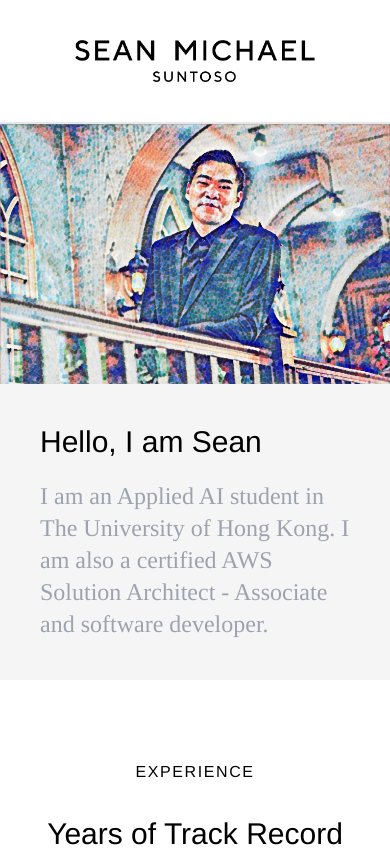
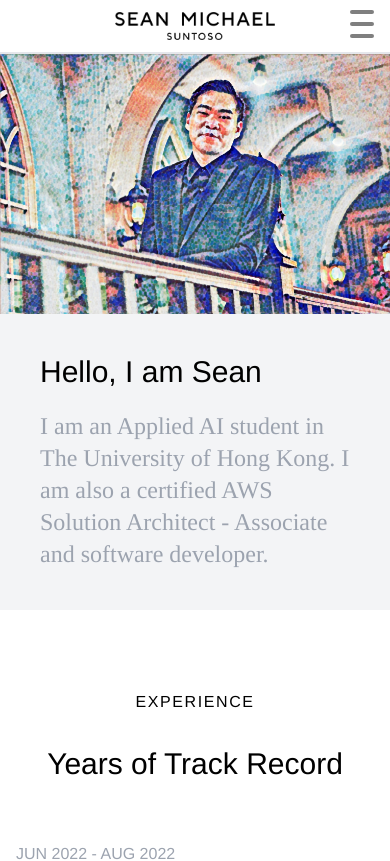
Before and after one commit to ssuntoso/ssuntoso_com, a React (Create React App) app: page / in a window 390 px wide. Shown: the top 861 px of the page. Built offline with nearby package versions, Linux system fonts and the light colour scheme; no server answers; the HTML template or start-up script is replaced by a standard one.

Commit message:
add navbar

```diff
--- a/src/App.js
+++ b/src/App.js
@@ -27,13 +27,87 @@ export default function App() {
     }
   }, []);
 
+  const handleClickScroll = (value) => {
+    const element = document.getElementById(`${value}`);
+    const headerOffset = 150;
+    const elementPosition = element.getBoundingClientRect().top;
+    const offsetPosition = elementPosition + window.pageYOffset - headerOffset;
+    console.log(offsetPosition)
+    if (element) {
+      // 👇 Will scroll smoothly to the top of the next section
+      window.scrollTo({ top: offsetPosition, behavior: 'smooth' });
+    }
+  };
+
+  //navbar animation
+  const [active,setActive] = useState(false);
+  const genericHamburgerLine = `h-1 w-6 my-1 rounded-full bg-black transition ease transform duration-300`;
+  const handleClick = ()=>{
+      setActive(!active)
+  }
+
   return (
-    <div className=''>
+    <div className='bg-white'>
       <header className={`header ${
-          small ? "sticky top-0 py-5 bg-white" : " container mx-auto border-b-2 sticky top-0 py-10"
+          small ? "border-b-2 sticky top-0 bg-gray-200 p-3" : "mx-auto border-b-2 sticky top-0 lg:p-6 p-3"
         }`}>
-        <div>
-          <img src={logo} className='w-60 mx-auto' alt="Sean Michael Suntoso"/>
+        <div className='hidden lg:block'>
+          <div>
+            <img src={logo} className='w-48 mx-auto' alt="Sean Michael Suntoso"/>
+          </div>
+          <div>
+            <ul className='flex place-content-center uppercase text-sm mt-5'>
+              <li className='mx-6 hover:cursor-pointer hover:underline' onClick={() => handleClickScroll('experience')}>Experience</li>
+              <li className='mx-6 hover:cursor-pointer hover:underline' onClick={() => handleClickScroll('education')}>Education</li>
+              <li className='mx-6 hover:cursor-pointer hover:underline' onClick={() => handleClickScroll('skills')}>Skills</li>
+              <li className='mx-6 hover:cursor-pointer hover:underline' onClick={() => handleClickScroll('organisations')}>Organisations</li>
+              <li className='mx-6 hover:cursor-pointer hover:underline' onClick={() => handleClickScroll('contact')}>Contact</li>
+            </ul>
+          </div>
+        </div>
+        <div className='lg:hidden'>
+          <img src={logo} className='w-40 mx-auto flex-1 flex items-center justify-center' alt="Sean Michael Suntoso"/>
+          <div className='absolute right-1 inset-y-1'>
+          <button
+            className="flex flex-col h-10 w-12 rounded justify-center items-center group lg:hidden"
+            onClick={() => handleClick()}
+          >
+            <div
+              className={`${genericHamburgerLine} ${
+                active
+                  ? "rotate-45 translate-y-3 opacity-50 group-hover:opacity-100"
+                  : "opacity-50 group-hover:opacity-100"
+              }`}
+            />
+            <div
+              className={`${genericHamburgerLine} ${
+                active ? "opacity-0" : "opacity-50 group-hover:opacity-100"
+              }`}
+            />
+            <div
+              className={`${genericHamburgerLine} ${
+                active
+                  ? "-rotate-45 -translate-y-3 opacity-50 group-hover:opacity-100"
+                  : "opacity-50 group-hover:opacity-100"
+              }`}
+            />
+          </button>
+          </div>
+          {active?
+          <div className = "content overflow-hidden">
+              <div className="overflow-hidden">
+                  <ul className='place-content-center uppercase text-sm mt-5 text-center'>
+                    <li className='py-3 w-full' onClick={() => handleClickScroll('experience')}>Experience</li>
+                    <li className='py-3 w-full' onClick={() => handleClickScroll('education')}>Education</li>
+                    <li className='py-3 w-full' onClick={() => handleClickScroll('skills')}>Skills</li>
+                    <li className='py-3 w-full' onClick={() => handleClickScroll('organisations')}>Organisations</li>
+                    <li className='py-3 w-full' onClick={() => handleClickScroll('contact')}>Contact</li>
+                  </ul>
+              </div>
+          </div>
+          :
+          <></>
+          }
         </div>
       </header>
       <div className='container mx-auto'>
@@ -53,7 +127,7 @@ export default function App() {
             <></>
           }
         </div>
-        <div className='bg-neutral-100'>
+        <div className='bg-gray-100'>
           <div className='grid lg:grid-cols-2 grid-cols-1 lg:gap-5'>
             <div>
               <img src={potrait} className='w-full mx-auto' alt="potrait"/>
@@ -64,11 +138,21 @@ export default function App() {
             </div>
           </div>
         </div>
-        <Experience />
-        <Education />
-        <Skills />
-        <Organisations />
-        <Contact />
+        <div id='experience'>
+          <Experience/>
+        </div>
+        <div id='education'>
+          <Education />
+        </div>
+        <div id='skills'>
+          <Skills />
+        </div>
+        <div id='organisations'>
+          <Organisations />
+        </div>
+        <div id='contact'>
+          <Contact />
+        </div>
         <div className='border-t-2 mt-20 mb-5 text-center'>
           <p className="text-sm mt-10 font-thin">
             Made with ♥ by Sean Michael Suntoso
--- a/src/sections/Contact.js
+++ b/src/sections/Contact.js
@@ -7,7 +7,7 @@ import { faEnvelope } from "@fortawesome/free-solid-svg-icons";
 
 export default function Contact(){
   return(
-    <div className='bg-gray-50  mt-10 pt-1 pb-14 px-4'>
+    <div className='bg-gray-100  mt-10 pt-1 pb-14 px-4'>
       <Title head='Contact' highlight='Hit Me Up!'/>
       <p className='text-center font-serif text-light text-xl'>
         Are you interested in collaborating or want to connect or chat? If so, hit the button down below.
--- a/src/sections/Skills.js
+++ b/src/sections/Skills.js
@@ -42,7 +42,7 @@ export default function Skills(){
     <div>
       <Title head='Skills' highlight='Day 1 Mentality'/>
       <div className='grid xl:grid-cols-4 md:grid-cols-2 grid-cols-1 gap-2 mx-4'>
-        <div className='bg-gray-50 p-5'>
+        <div className='bg-gray-100 p-5'>
           <h1 className='text-xl font-bold mb-3'>Certification</h1>
           <ul className='list-disc ml-4 text-gray-500 font-serif text-lg text-lg'>
             <li>
@@ -64,7 +64,7 @@ export default function Skills(){
             <img src={IBM} alt='IBM' className=''/>
           </p>
         </div>
-        <div className='bg-gray-50 p-5'>
+        <div className='bg-gray-100 p-5'>
           <h1 className='text-xl font-bold mb-3'>Core</h1>
           <p className='font-serif text-gray-500 text-lg'>
             Python, C++, AWS, JavaScript, TypeScript, Git, Docker, Linux
@@ -80,7 +80,7 @@ export default function Skills(){
             <img src={linux} alt='linux' className='h-10 m-1'/>
           </p>
         </div>
-        <div className='bg-gray-50 p-5'>
+        <div className='bg-gray-100 p-5'>
           <h1 className='text-xl font-bold mb-3'>AI and Data Science</h1>
           <p className='font-serif text-gray-500 text-lg'>
             Jupyter Notebook, Numpy, Pandas, Scikit Learn, PyTorch, TensorFlow, OpenCV
@@ -95,7 +95,7 @@ export default function Skills(){
             <img src={opencv} alt='opencv' className='h-10 m-1'/>
           </p>
         </div>
-        <div className='bg-gray-50 p-5'>
+        <div className='bg-gray-100 p-5'>
           <h1 className='text-xl font-bold mb-3'>Web Development</h1>
           <p className='font-serif text-gray-500 text-lg'>
             HTML, CSS, ReactJS, GatsbyJS, NextJS, PostgreSQL, NodeJS, ExpressJS
@@ -111,7 +111,7 @@ export default function Skills(){
             <img src={express} alt='express' className='h-10 m-1'/>
           </p>
         </div>
-        <div className='bg-gray-50 p-5'>
+        <div className='bg-gray-100 p-5'>
           <h1 className='text-xl font-bold mb-3'>Languages</h1>
           <ul className='list-disc ml-4 text-gray-500 font-serif text-lg text-lg'>
             <li>
@@ -128,7 +128,7 @@ export default function Skills(){
             </li>
           </ul>
         </div>
-        <div className='bg-gray-50 p-5'>
+        <div className='bg-gray-100 p-5'>
           <h1 className='text-xl font-bold mb-3'>Other Software</h1>
           <p className='font-serif text-gray-500 text-lg'>
             Microsoft 365, Google Workspace, Photoshop, Pixelmator Pro, Final Cut Pro
@@ -141,7 +141,7 @@ export default function Skills(){
             <img src={finalcut} alt='finalcut' className='h-10 m-1'/>
           </p>
         </div>
-        <div className='bg-gray-50 p-5'>
+        <div className='bg-gray-100 p-5'>
           <h1 className='text-xl font-bold mb-3'>Project Management</h1>
           <p className='font-serif text-gray-500 text-lg'>
             I usually work on my project using Agile Methodology
@@ -152,7 +152,7 @@ export default function Skills(){
             <img src={clickup} alt='clickup' className='h-10 m-1'/>
           </p>
         </div>
-        <div className='bg-gray-50 p-5'>
+        <div className='bg-gray-100 p-5'>
           <h1 className='text-xl font-bold mb-3'>Interest</h1>
           <p className='font-serif text-gray-500 text-lg'>
             Crypto, Blockchain, Cloud Computing, Stock Market, Traveling, Cooking
```
Also changed, not shown: src/App.css (+3 -37 lines), 1 other file (tests, documents, lock files or other folders).
